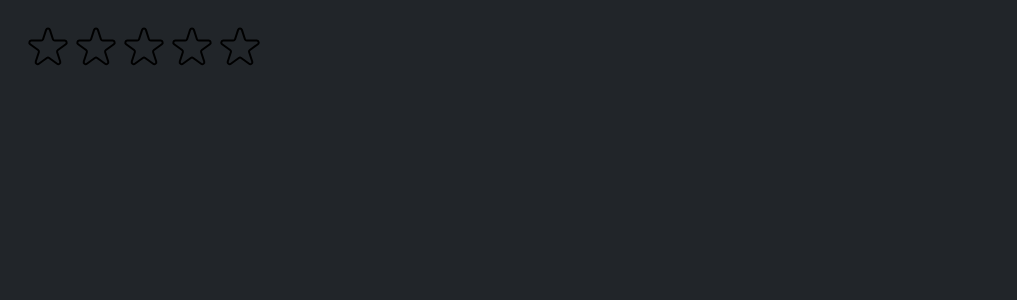
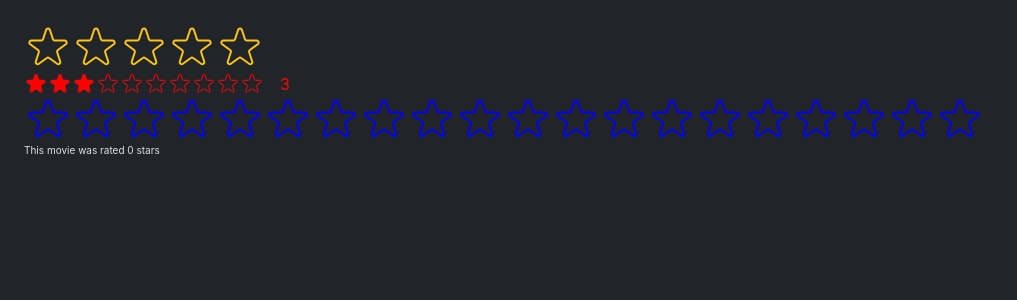
Before and after one commit to marcuschui2022/usepopcorn, a React (Create React App) app: page / in a window 1280 px wide. Shown: the top 300 px of the page, without its empty margins (0-1017 px from the left). Built offline with nearby package versions, Linux system fonts and the light colour scheme.

Commit message:
add more reusability with props to Star component

```diff
--- a/src/StartRating.js
+++ b/src/StartRating.js
@@ -10,21 +10,32 @@
   display: "flex",
 };
 
-const textStyle = {
-  lineHeight: "1",
-  margin: "0",
-};
-
-export default function StartRating({ maxRating = 10 }) {
-  const [rating, setRating] = useState(0);
+export default function StartRating({
+  maxRating = 5,
+  color = "#fcc419",
+  size = 48,
+  className = "",
+  messages = [],
+  defaultRating = 0,
+  onSetRating,
+}) {
+  const [rating, setRating] = useState(defaultRating);
   const [tempRating, setTempRating] = useState(0);
 
   function handleRating(rating) {
     setRating(rating);
+    onSetRating(rating);
   }
 
+  const textStyle = {
+    lineHeight: "1",
+    margin: "0",
+    color,
+    fontSize: `${size / 1.5}px`,
+  };
+
   return (
-    <div style={containerStyle}>
+    <div style={containerStyle} className={className}>
       <div style={starContainerStyle}>
         {Array.from({ length: maxRating }, (_, i) => (
           <Star
@@ -33,22 +44,28 @@
             onRate={() => handleRating(i + 1)}
             onHoverIn={() => setTempRating(i + 1)}
             onHoverOut={() => setTempRating(0)}
+            color={color}
+            size={size}
           />
         ))}
       </div>
-      <p style={textStyle}>{tempRating || rating || ""}</p>
+      <p style={textStyle}>
+        {messages.length === maxRating
+          ? messages[tempRating ? tempRating - 1 : rating - 1]
+          : tempRating || rating || ""}
+      </p>
     </div>
   );
 }
 
-const starStyle = {
-  width: "48px",
-  height: "48px",
-  display: "block",
-  cursor: "point",
-};
+function Star({ onRate, full, onHoverIn, onHoverOut, color, size }) {
+  const starStyle = {
+    width: `${size}px`,
+    height: `${size}px`,
+    display: "block",
+    cursor: "point",
+  };
 
-function Star({ onRate, full, onHoverIn, onHoverOut }) {
   return (
     <span
       role="button"
@@ -61,8 +78,8 @@
         <svg
           xmlns="http://www.w3.org/2000/svg"
           viewBox="0 0 20 20"
-          fill="#000"
-          stroke="#000"
+          fill={color}
+          stroke={color}
         >
           <path d="M9.049 2.927c.3-.921 1.603-.921 1.902 0l1.07 3.292a1 1 0 00.95.69h3.462c.969 0 1.371 1.24.588 1.81l-2.8 2.034a1 1 0 00-.364 1.118l1.07 3.292c.3.921-.755 1.688-1.54 1.118l-2.8-2.034a1 1 0 00-1.175 0l-2.8 2.034c-.784.57-1.838-.197-1.539-1.118l1.07-3.292a1 1 0 00-.364-1.118L2.98 8.72c-.783-.57-.38-1.81.588-1.81h3.461a1 1 0 00.951-.69l1.07-3.292z" />
         </svg>
@@ -71,7 +88,7 @@
           xmlns="http://www.w3.org/2000/svg"
           fill="none"
           viewBox="0 0 24 24"
-          stroke="#000"
+          stroke={color}
         >
           <path
             strokeLinecap="round"
--- a/src/index.js
+++ b/src/index.js
@@ -1,13 +1,35 @@
-import React from "react";
+import React, { useState } from "react";
 import ReactDOM from "react-dom/client";
 import "./index.css";
 import StartRating from "./StartRating";
+
 // import App from './App';
+
+function Test() {
+  const [movieRating, setMovieRating] = useState(0);
+  return (
+    <div>
+      <StartRating color={"blue"} maxRating={20} onSetRating={setMovieRating} />
+      <p>This movie was rated {movieRating} stars</p>
+    </div>
+  );
+}
 
 const root = ReactDOM.createRoot(document.getElementById("root"));
 root.render(
   <React.StrictMode>
     {/*<App/>*/}
-    <StartRating maxRating={5} />
+    <StartRating
+      maxRating={5}
+      messages={["Terrible", "Bad", "Okay", "Good", "Amazing"]}
+    />
+    <StartRating
+      maxRating={10}
+      size={24}
+      color="red"
+      className="test"
+      defaultRating={3}
+    />
+    <Test />
   </React.StrictMode>,
 );
```
